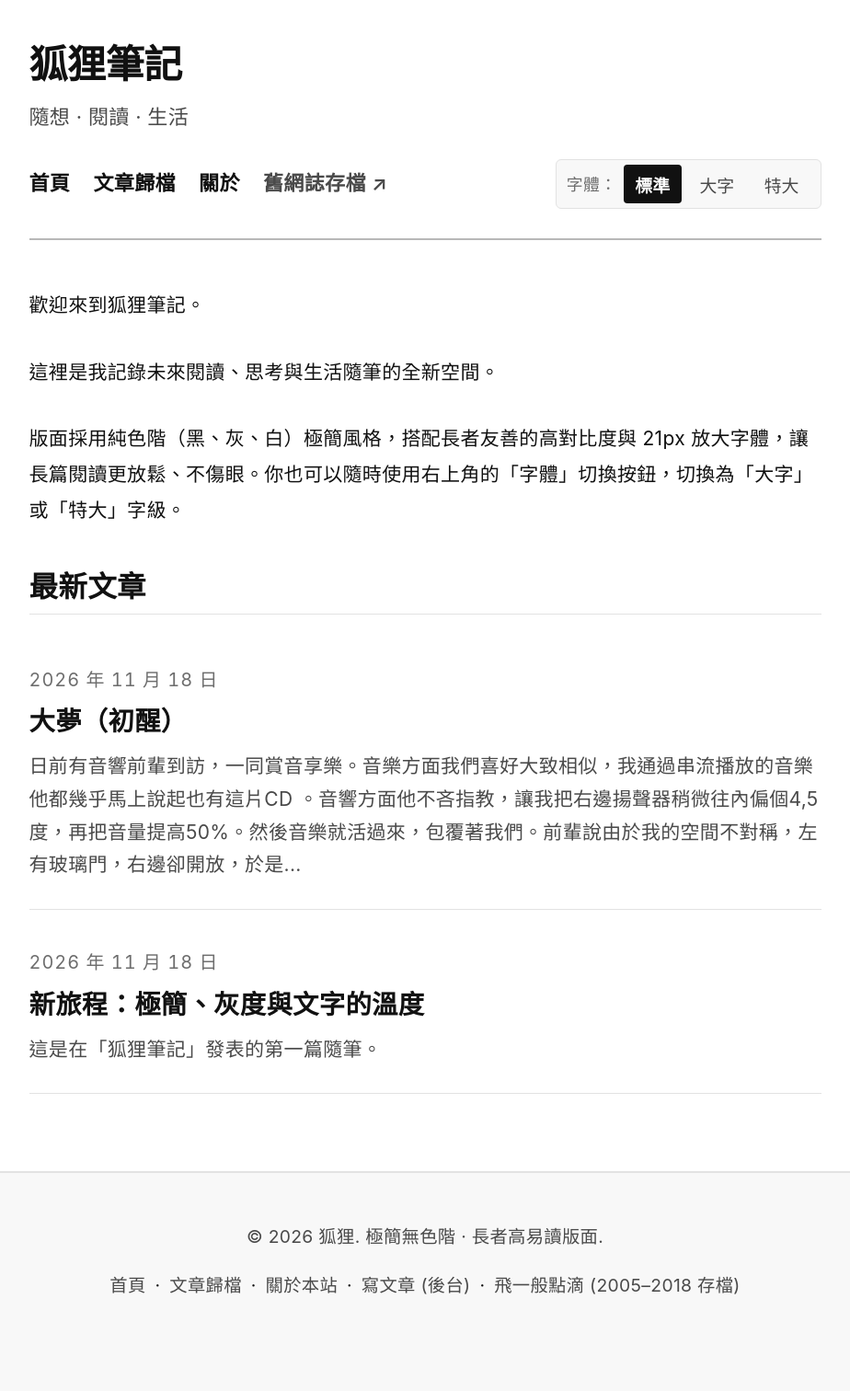
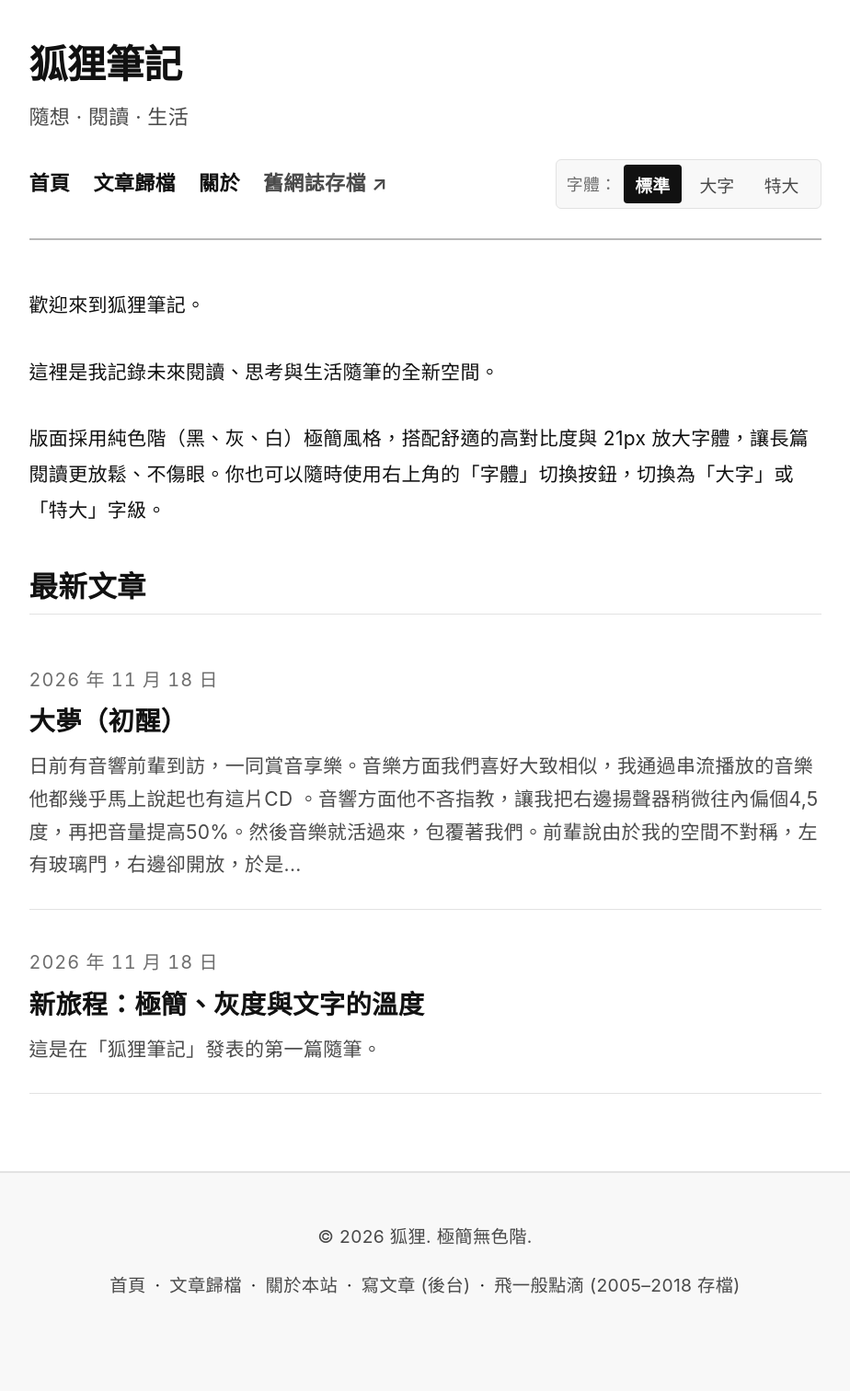
Before and after one commit to foxkiong/journal, a Jekyll site: the page built from index.md, in a window 1280 px wide. Shown: the whole page at 92% size, without its empty margins (178-1102 px from the left). Built offline with Jekyll 4.4.1, drawn with Linux system fonts in a browser that asks for light colours.

Commit message:
Remove senior-specific wording from homepage and footer

```diff
--- a/_includes/footer.html
+++ b/_includes/footer.html
@@ -1,7 +1,7 @@
 <footer class="site-footer">
   <div class="footer-inner">
     <p class="footer-meta">
-      &copy; {{ site.time | date: '%Y' }} {{ site.author.name }}. 極簡無色階 · 長者高易讀版面.
+      &copy; {{ site.time | date: '%Y' }} {{ site.author.name }}. 極簡無色階.
     </p>
     <p class="footer-links">
       <a href="{{ site.baseurl }}/">首頁</a> ·
--- a/index.md
+++ b/index.md
@@ -7,4 +7,4 @@ title: 首頁
 
 這裡是我記錄未來閱讀、思考與生活隨筆的全新空間。
 
-版面採用純色階（黑、灰、白）極簡風格，搭配長者友善的高對比度與 21px 放大字體，讓長篇閱讀更放鬆、不傷眼。你也可以隨時使用右上角的「字體」切換按鈕，切換為「大字」或「特大」字級。
+版面採用純色階（黑、灰、白）極簡風格，搭配舒適的高對比度與 21px 放大字體，讓長篇閱讀更放鬆、不傷眼。你也可以隨時使用右上角的「字體」切換按鈕，切換為「大字」或「特大」字級。
```
